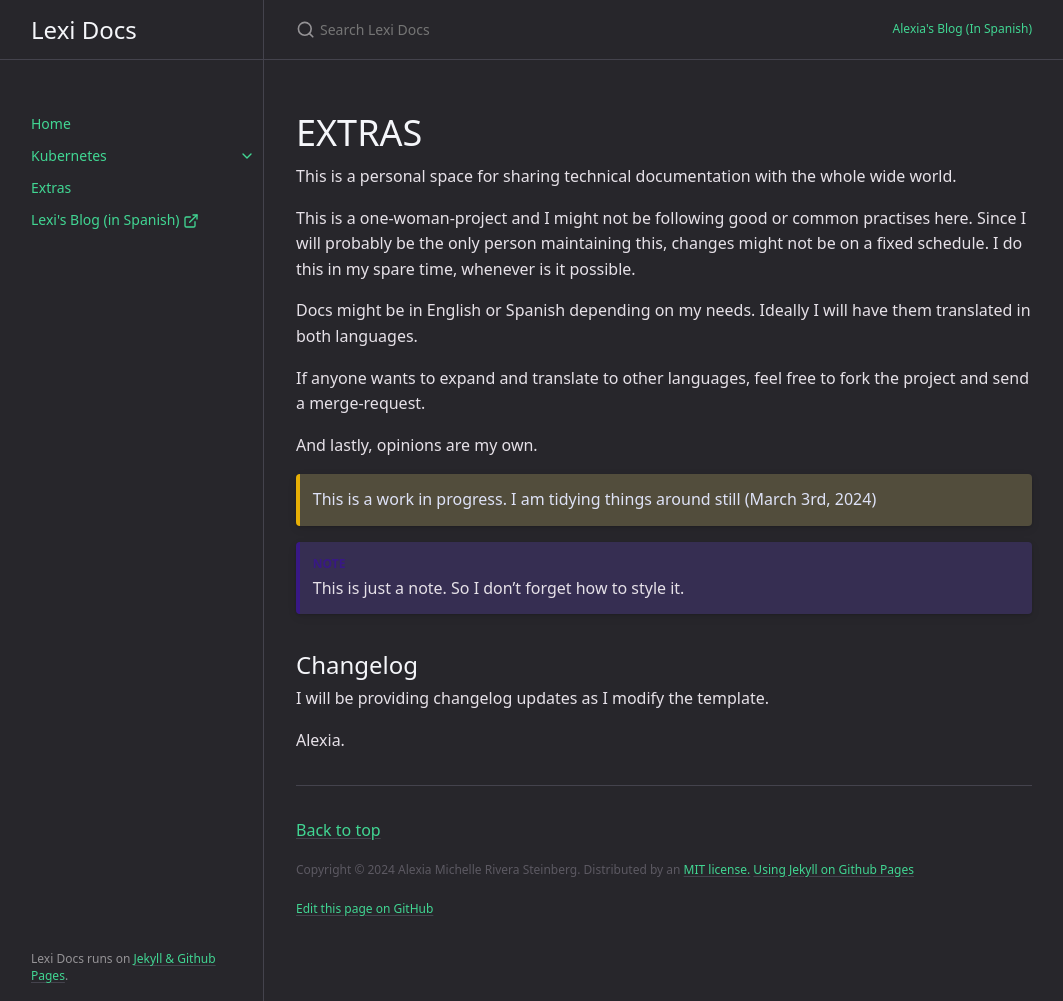
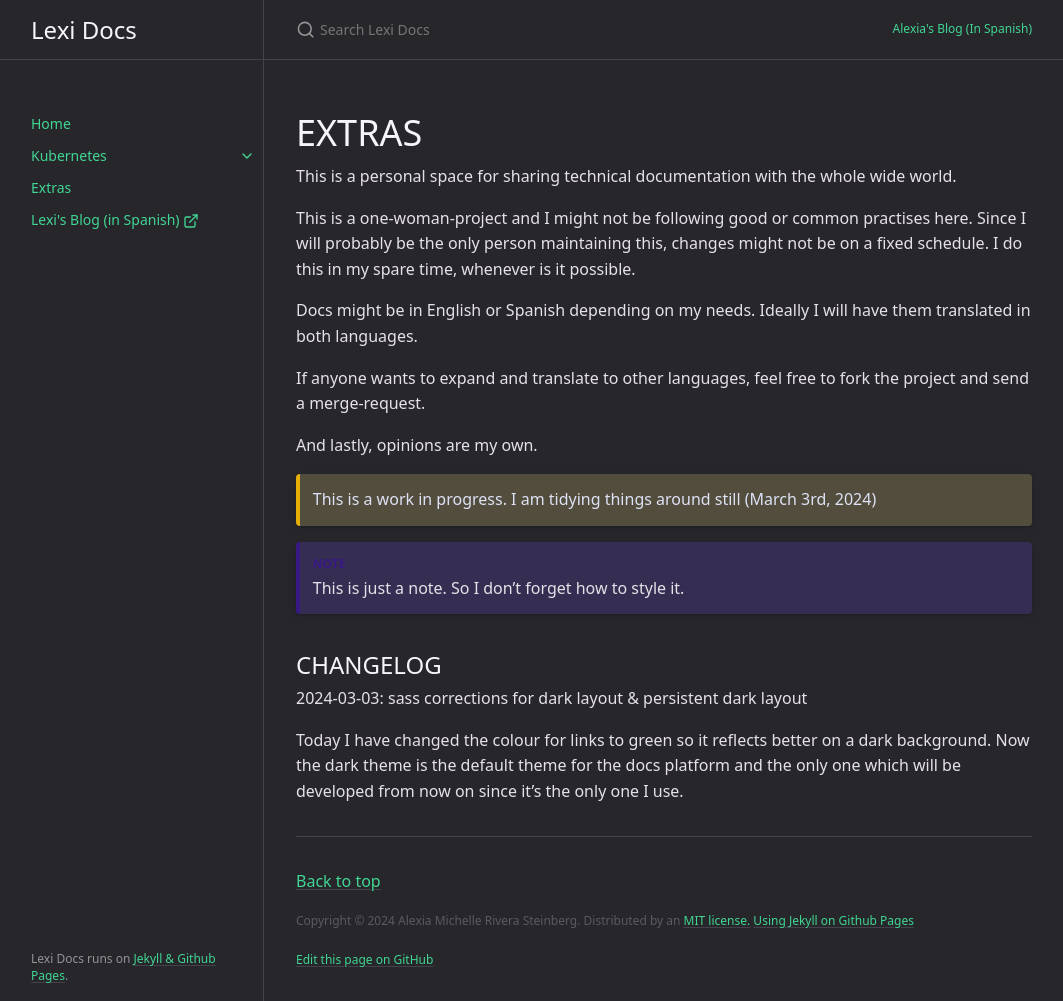
Before and after one commit to alexiarstein/alexiarstein.github.io, a Jekyll site: the page built from extras.md, in a window 1280 px wide and 1001 px high. Shown: the whole window, without its empty margins (108-1171 px from the left). Built offline with Jekyll 4.4.1, drawn with Linux system fonts in a browser that asks for light colours; cached includes are drawn as plain includes.

Commit message:
changes to extras.md

```diff
--- a/extras.md
+++ b/extras.md
@@ -24,8 +24,10 @@ This is a work in progress. I am tidying things around still (March 3rd, 2024)
 {: .note }
 This is just a note. So I don't forget how to style it.
 
-## Changelog
+## CHANGELOG
 
-I will be providing changelog updates as I modify the template.
+2024-03-03: sass corrections for dark layout & persistent dark layout
 
-Alexia.
+Today I have changed the colour for links to green so it reflects better on a dark background.
+Now the dark theme is the default theme for the docs platform and the only one which will be
+developed from now on since it's the only one I use.
```
